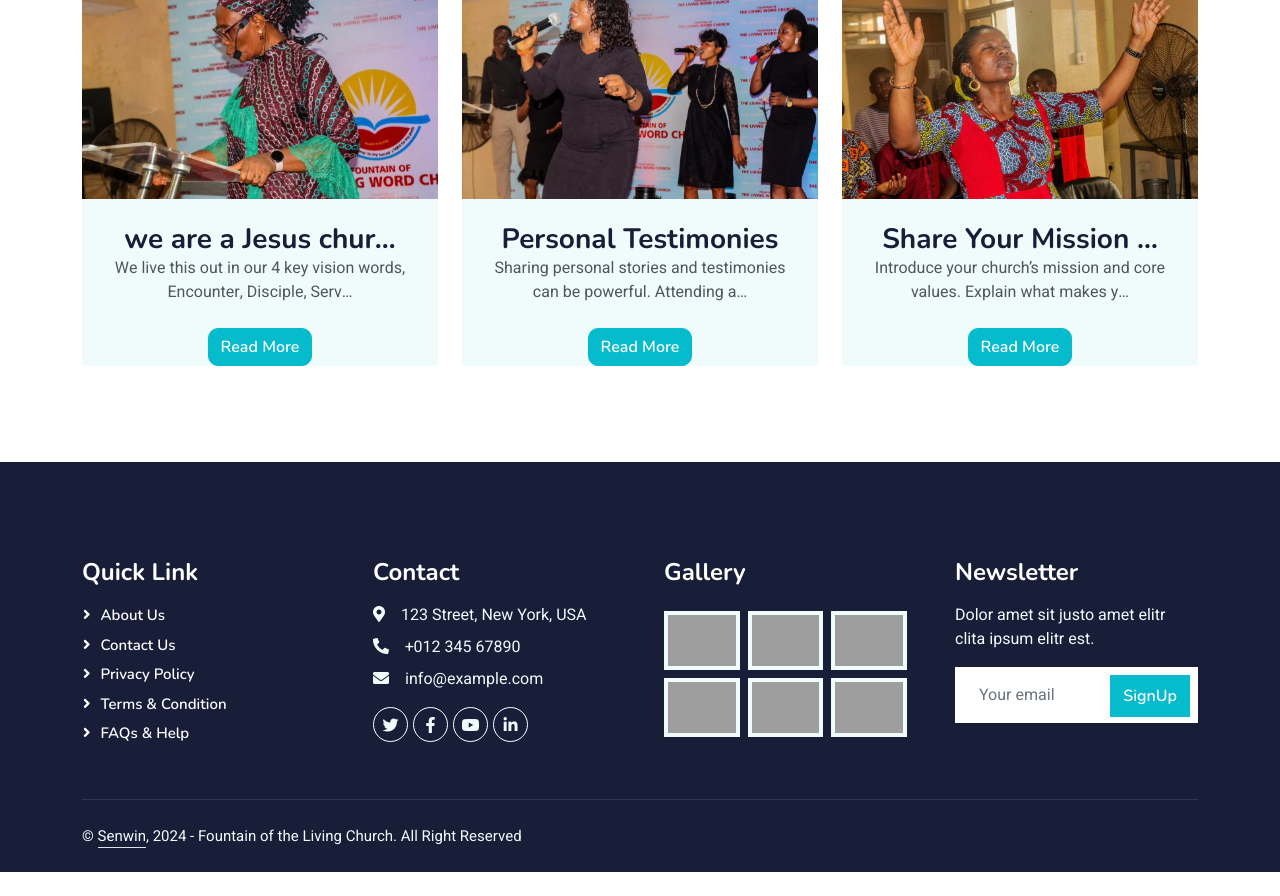
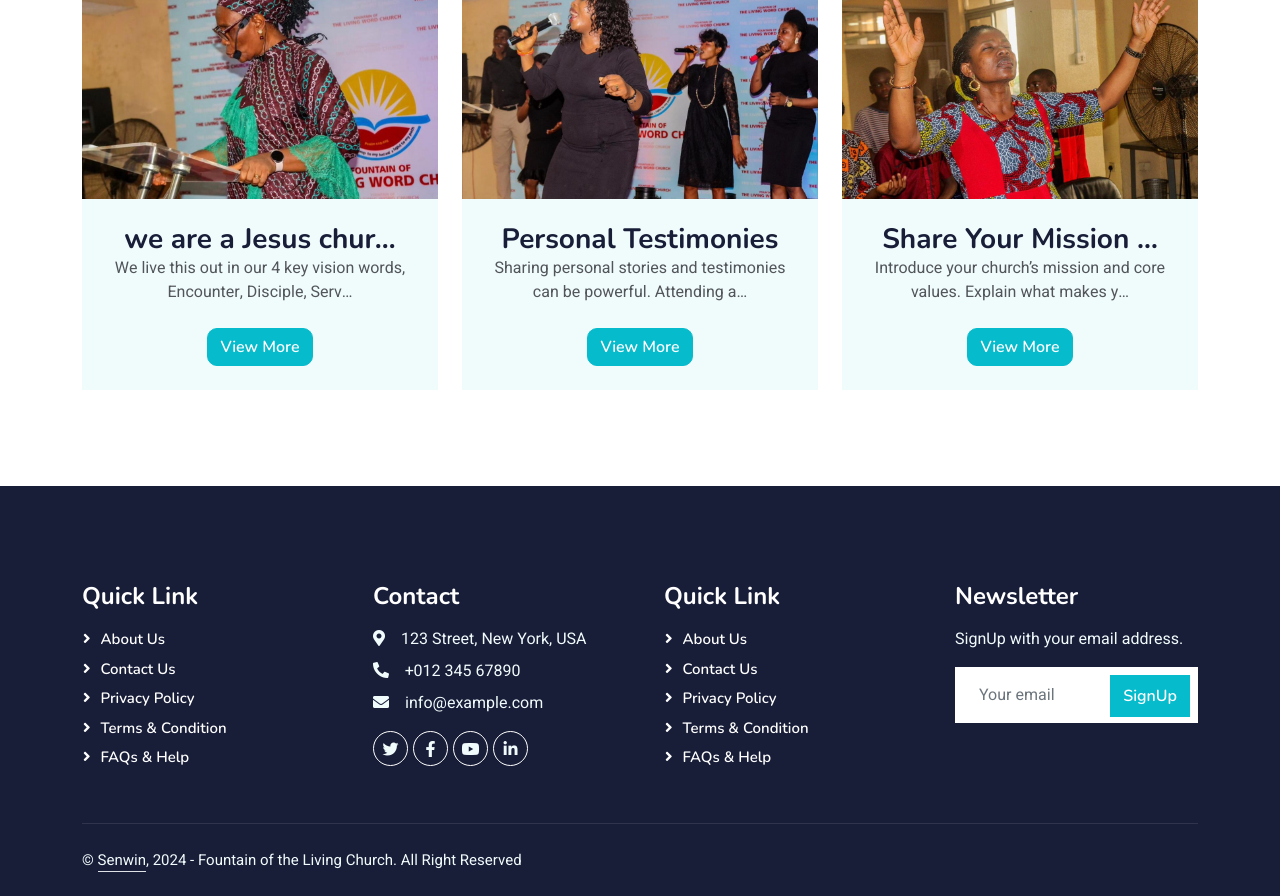
Before and after one commit to godwinumosen/FountainChurch, a Django app: page / in a window 1280 px wide. Shown: the part 2396-3292 px from the top of the page. Before the commit the page ends 3268 px from the top, so only its background shows below. Run offline with Django 5.2, Linux system fonts and the light colour scheme; data comes from the database, SQL or seed files in the repository; some libraries are stand-ins or nearby versions; grey boxes are pictures that could not be loaded.

Commit message:
Fountain

```diff
--- a/fountain/views.py
+++ b/fountain/views.py
@@ -25,3 +25,7 @@ class HomeView(ListView):
         #the minister home images testimony
         context['testimony_images'] = FountainChurchMinisterHome.objects.all()
         return context
+
+# About page of  the fountain church webapp
+def AboutView (request):
+    return render(request, 'fountain/about_us.html', {})
--- a/templates/base.html
+++ b/templates/base.html
@@ -102,32 +102,19 @@
                         <a class="btn btn-outline-light btn-social" href=""><i class="fab fa-linkedin-in"></i></a>
                     </div>
                 </div>
+
                 <div class="col-lg-3 col-md-6">
-                    <h4 class="text-white mb-3">Gallery</h4>
-                    <div class="row g-2 pt-2">
-                        <div class="col-4">
-                            <img class="img-fluid bg-light p-1" src="{% static 'img/course-1.jpg'%}" alt="">
-                        </div>
-                        <div class="col-4">
-                            <img class="img-fluid bg-light p-1" src="{% static 'img/course-2.jpg'%}" alt="">
-                        </div>
-                        <div class="col-4">
-                            <img class="img-fluid bg-light p-1" src="{% static 'img/course-3.jpg'%}" alt="">
-                        </div>
-                        <div class="col-4">
-                            <img class="img-fluid bg-light p-1" src="{% static 'img/course-2.jpg'%}" alt="">
-                        </div>
-                        <div class="col-4">
-                            <img class="img-fluid bg-light p-1" src="{% static 'img/course-3.jpg'%}" alt="">
-                        </div>
-                        <div class="col-4">
-                            <img class="img-fluid bg-light p-1" src="{% static 'img/course-1.jpg'%}" alt="">
-                        </div>
-                    </div>
+                    <h4 class="text-white mb-3">Quick Link</h4>
+                    <a class="btn btn-link" href="">About Us</a>
+                    <a class="btn btn-link" href="">Contact Us</a>
+                    <a class="btn btn-link" href="">Privacy Policy</a>
+                    <a class="btn btn-link" href="">Terms & Condition</a>
+                    <a class="btn btn-link" href="">FAQs & Help</a>
                 </div>
+
                 <div class="col-lg-3 col-md-6">
                     <h4 class="text-white mb-3">Newsletter</h4>
-                    <p>Dolor amet sit justo amet elitr clita ipsum elitr est.</p>
+                    <p>SignUp with your email address.</p>
                     <div class="position-relative mx-auto" style="max-width: 400px;">
                         <input class="form-control border-0 w-100 py-3 ps-4 pe-5" type="text" placeholder="Your email">
                         <button type="button" class="btn btn-primary py-2 position-absolute top-0 end-0 mt-2 me-2">SignUp</button>
--- a/templates/fountainchurch/home.html
+++ b/templates/fountainchurch/home.html
@@ -97,9 +97,7 @@
                           </div>
                         </div>
                       </div>
-
-
-                </div>
+                   </div>
                 <div class="col-lg-6 wow fadeInUp" data-wow-delay="0.3s">
                     <h2 class="mb-4">Welcome to Fountain Church, Weekly Activity Announcements</h2>
                     <p class="mb-4">Welcome to Fountain of The Living Church We’re excited to share this week’s activities and
@@ -175,8 +173,8 @@
                         </div>
                         <center>
                             <div class="btn-wrapper">
-                                <a href="" class="btn btn-primary" style="border-radius: 10px;">Read More</a>
-                            </div>
+                                <a href="" class="btn btn-primary" style="border-radius: 10px;">View More</a>
+                            </div><br>
                         </center>
                     </div>
                 </div>
```
Also changed, not shown: media/images/carousel-1.jpg (deleted), media/images/carousel-2.jpg (deleted), media/images/images.jpeg (deleted), media/images/replanting-blog.jpg (deleted).
